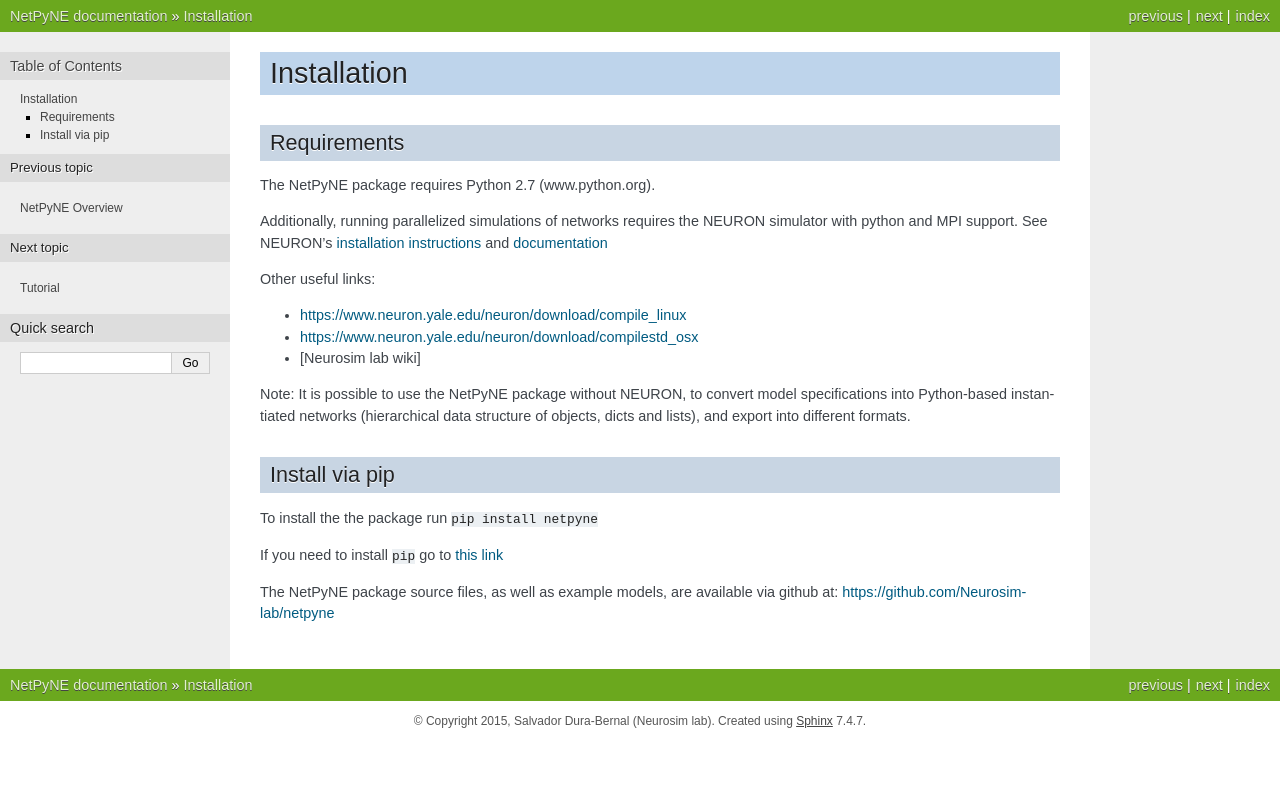
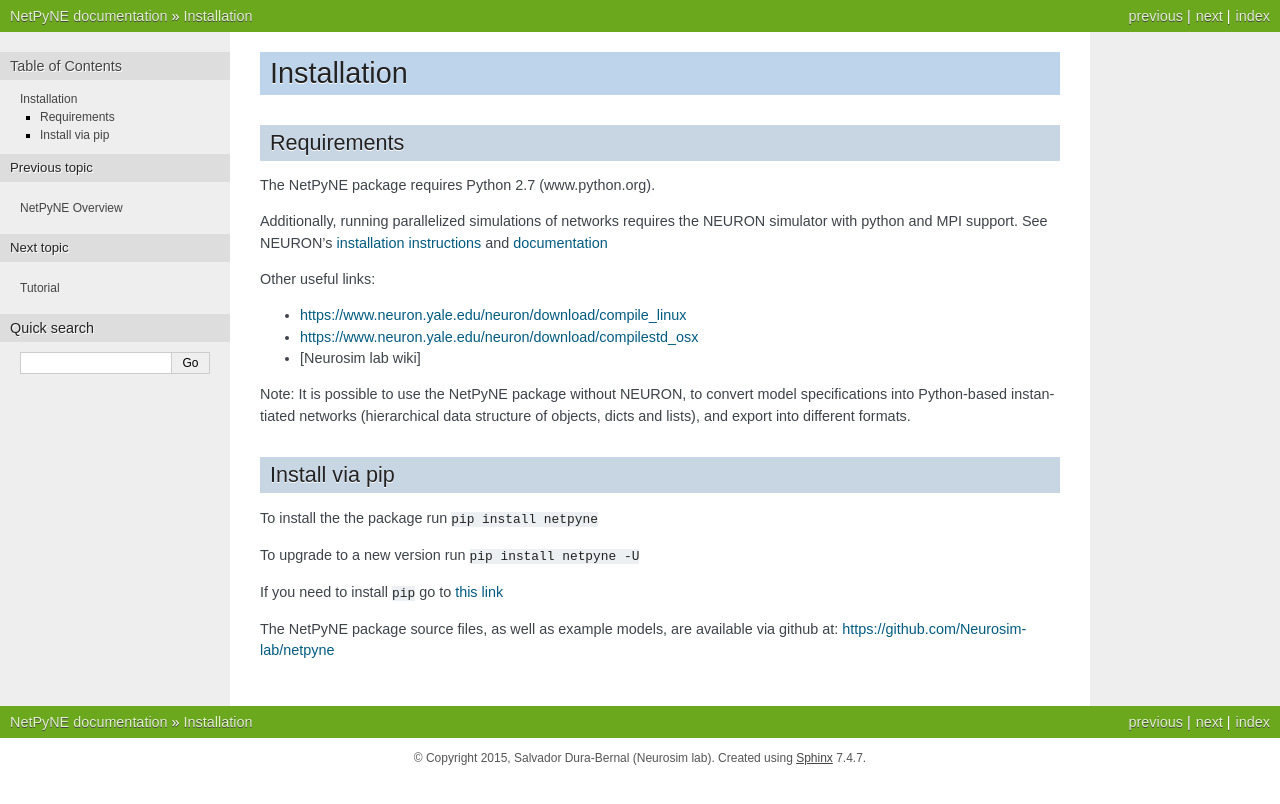
Before and after one commit to suny-downstate-medical-center/netpyne, a Sphinx documentation site: the page built from doc/source/install.rst, in a window 1280 px wide. Shown: the top 804 px of the page. Built offline with Sphinx 7.4.7, drawn with Linux system fonts in a browser that asks for light colours.

Commit message:
doc install upgrade

```diff
--- a/doc/source/install.rst
+++ b/doc/source/install.rst
@@ -23,6 +23,8 @@
 
 To install the the package run ``pip install netpyne``
 
+To upgrade to a new version run ``pip install netpyne -U``
+
 If you need to install ``pip`` go to `this link <https://pip.pypa.io/en/stable/installing/>`_
 
 The NetPyNE package source files, as well as example models, are available via github at: https://github.com/Neurosim-lab/netpyne
```
